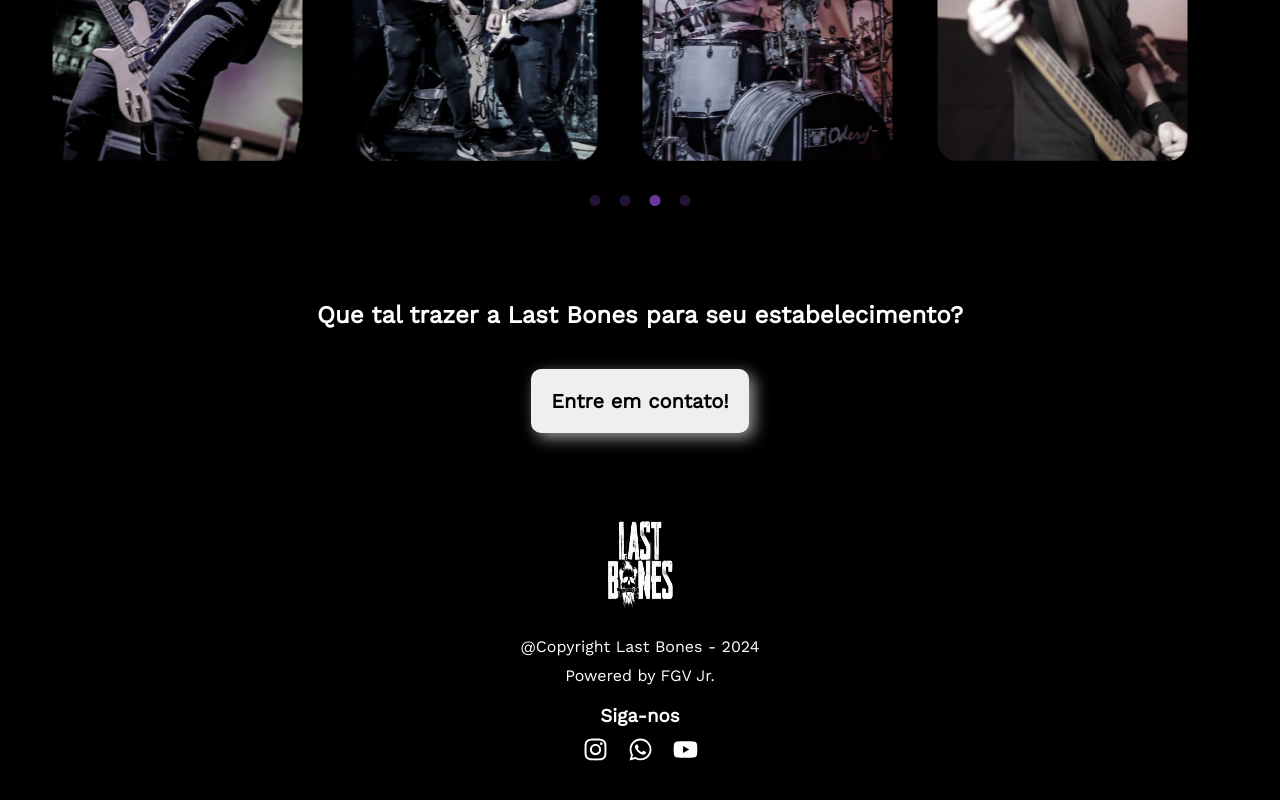
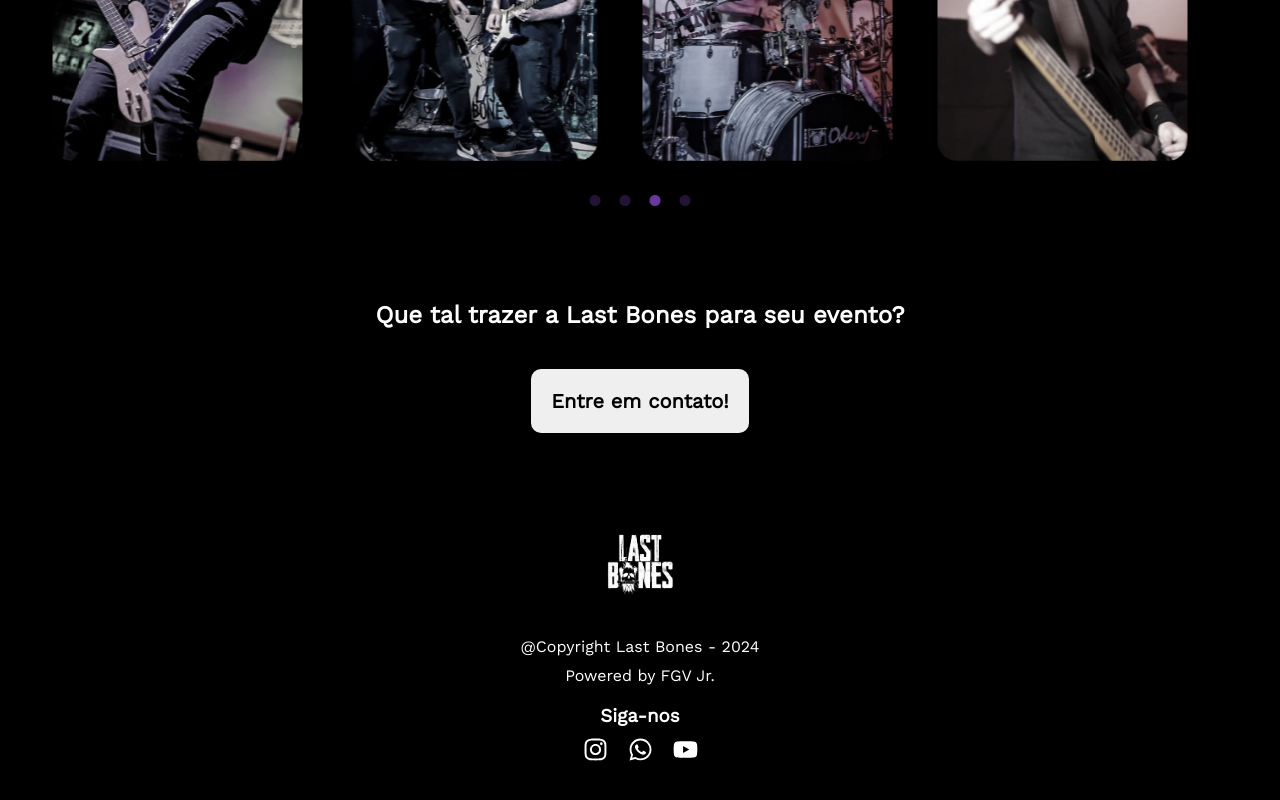
Before and after one commit to oficiallastbones/last_bones, a Next.js app: page / in a window 1280 px wide. Shown: the part 3202-4002 px from the top of the page. Built offline with nearby package versions, Linux system fonts and the light colour scheme.

Commit message:
Breves alterações sugeridas pelo cliente

```diff
--- a/src/components/sections/About/About.jsx
+++ b/src/components/sections/About/About.jsx
@@ -13,7 +13,7 @@ const About = () => {
 				<SimpleSection right imageUrl="/images/banda/2.png" desc="Pessoal filmando show da banda last bones">
 					<p>Com raízes no coração do Rio de Janeiro, Last Bones traz para o palco a essência crua do Grunge e Post-Grunge, revivendo um dos maiores movimentos do rock. A banda é conhecida por seus shows potentes e envolventes, com uma energia que atrai tanto fãs antigos quanto novos. Inspirados por ícones do rock, eles reinventam o som dos anos 90, mantendo viva a paixão pelo gênero e criando uma conexão única com cada plateia.</p>
 				</SimpleSection>
-				<Video></Video>
+				<Video />
 			</Container>
 		</section>
 	)
--- a/src/components/sections/Footer/Footer.module.css
+++ b/src/components/sections/Footer/Footer.module.css
@@ -8,6 +8,7 @@
 	margin: 0 auto;
 	border-radius: 100%;
 	transition: .5s ease-in-out;
+	object-fit: contain;
 }
 
 .footer .txt,
--- a/src/components/sections/JoinGroup/JoinGroup.jsx
+++ b/src/components/sections/JoinGroup/JoinGroup.jsx
@@ -21,7 +21,7 @@ const JoinGroup = () => {
 				<Carrossel />
 
 				<div className={styles.entre_contato}>
-					<h3>Que tal trazer a Last Bones para seu estabelecimento? </h3>
+					<h3>Que tal trazer a Last Bones para seu evento? </h3>
 					<button><Link href="/contato">Entre em contato!</Link></button>
 				</div>
 			</Container>
--- a/src/components/sections/JoinGroup/JoinGroup.module.css
+++ b/src/components/sections/JoinGroup/JoinGroup.module.css
@@ -41,7 +41,7 @@
 	margin: 40px auto 0;
 	display: block;
 	padding: 10px;
-	box-shadow: 5px 5px 15px rgb(153, 153, 153);
+	/* box-shadow: 3px 3px 0 rgb(153, 153, 153); */
 	position: relative;
 	top: 0;
 	left: 0;
@@ -49,9 +49,9 @@
 }
 
 .entre_contato button:hover {
-	box-shadow: 0px 0px 15px white;
-	top: 6px;
-	left: 6px;
+	/* box-shadow: 1px 1px 0 white; */
+	top: 3px;
+	left: 3px;
 }
 
 .entre_contato button a {
```
